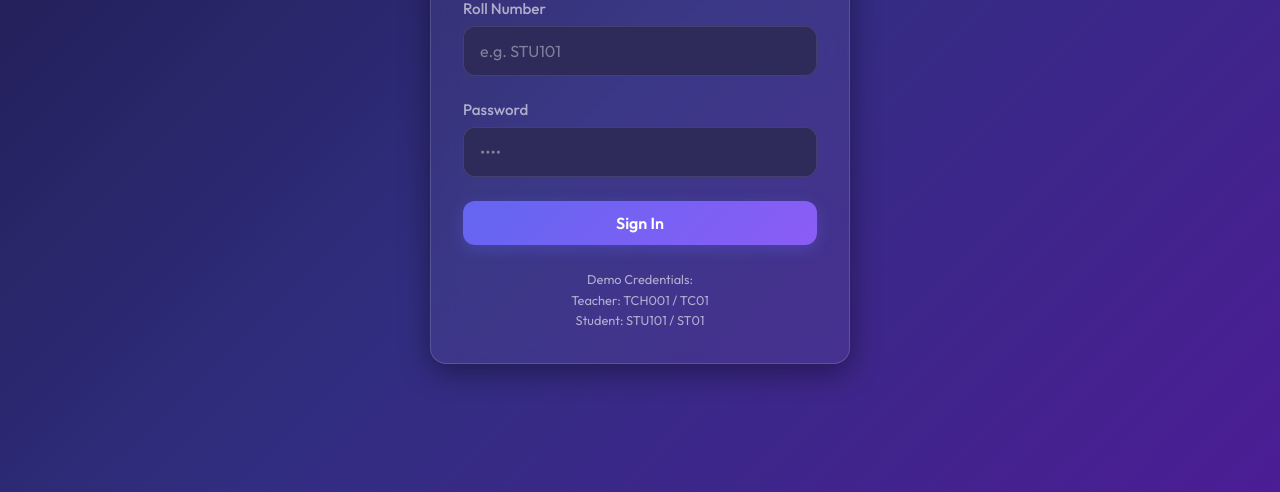
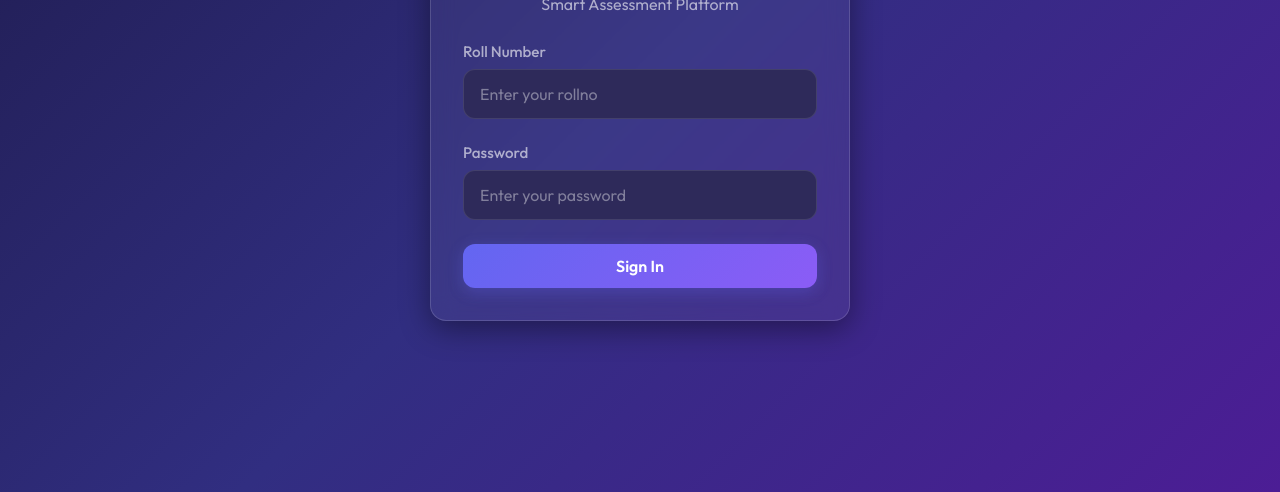
Before and after one commit to chiranjeevipaturu2/CQUIZ, a plain HTML site: page index.html in a window 1280 px wide. Shown: the part 308-800 px from the top of the page. Drawn offline with Linux system fonts and the light colour scheme.

Commit message:
Update index.html

```diff
--- a/index.html
+++ b/index.html
@@ -32,20 +32,20 @@
                 <line x1="12" y1="22.08" x2="12" y2="12"></line>
             </svg>
             <h2
-                style="font-size: 2rem; margin-bottom: 0.5rem; background: linear-gradient(to right, #fff, #a78bfa); -webkit-background-clip: text; -webkit-text-fill-color: transparent;">
+                style="font-size: 2rem; margin-bottom: 0.5rem; background: linear-gradient(to right, #fff, #a78bfa); -webkit-background-clip: text; background-clip: text; -webkit-text-fill-color: transparent;">
                 CQUIZ</h2>
-            <p>Role-Based Assessment Platform</p>
+            <p>Smart Assessment Platform</p>
         </div>
 
         <form id="loginForm">
             <div class="form-group">
                 <label class="form-label">Roll Number</label>
-                <input type="text" id="rollNumber" class="form-control" placeholder="e.g. STU101" required>
+                <input type="text" id="rollNumber" class="form-control" placeholder="Enter your rollno" required>
             </div>
 
             <div class="form-group">
                 <label class="form-label">Password</label>
-                <input type="password" id="password" class="form-control" placeholder="••••" required>
+                <input type="password" id="password" class="form-control" placeholder="Enter your password" required>
             </div>
 
             <div id="errorMsg" class="mb-4 text-center" style="color: var(--error); display: none; font-size: 0.9rem;">
@@ -53,12 +53,6 @@
 
             <button type="submit" class="btn btn-primary btn-block">Sign In</button>
         </form>
-
-        <div class="mt-4 text-center" style="font-size: 0.8rem; color: rgba(255,255,255,0.3);">
-            <p>Demo Credentials:</p>
-            <p>Teacher: TCH001 / TC01</p>
-            <p>Student: STU101 / ST01</p>
-        </div>
     </div>
 
     <script src="script.js"></script>
```
